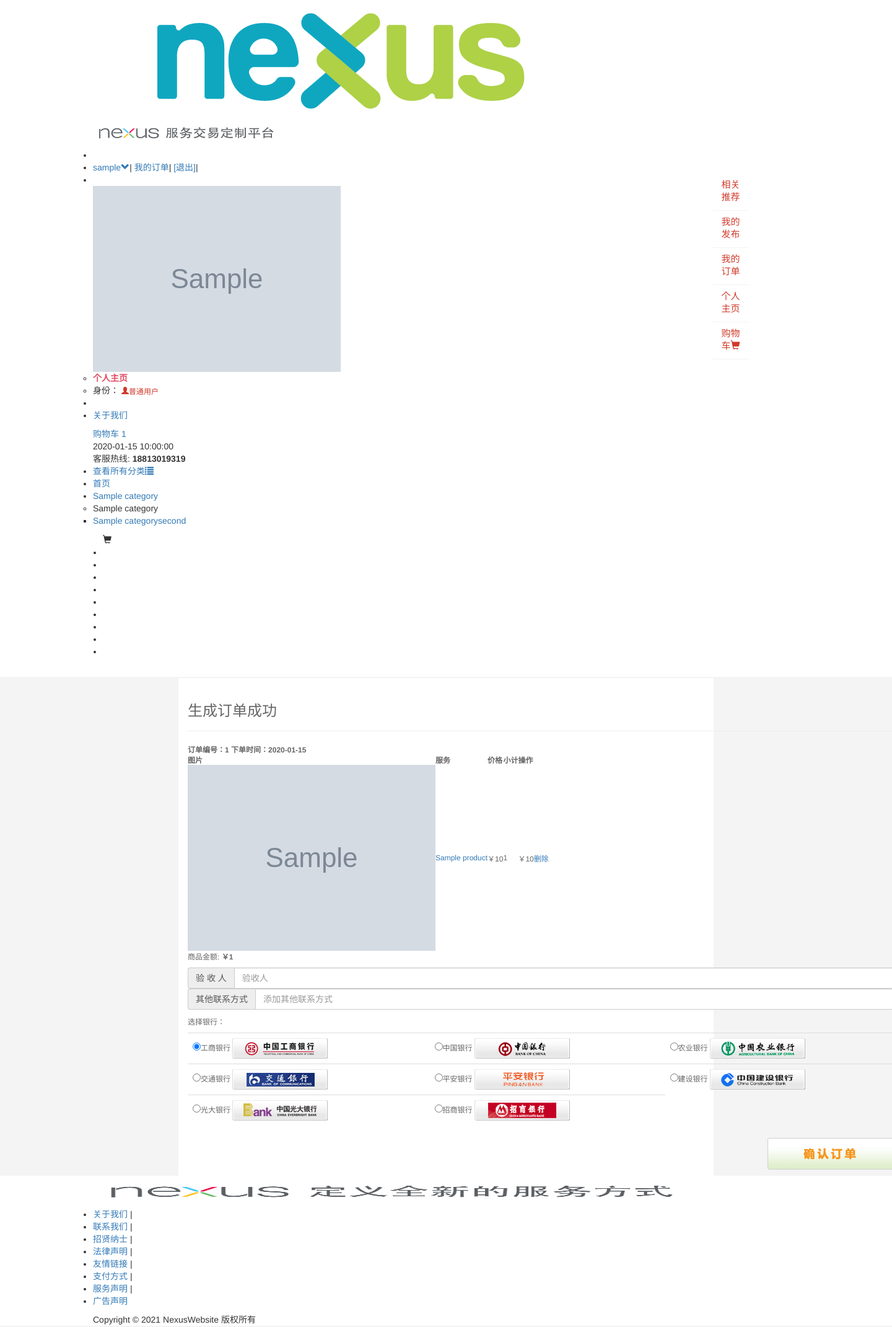
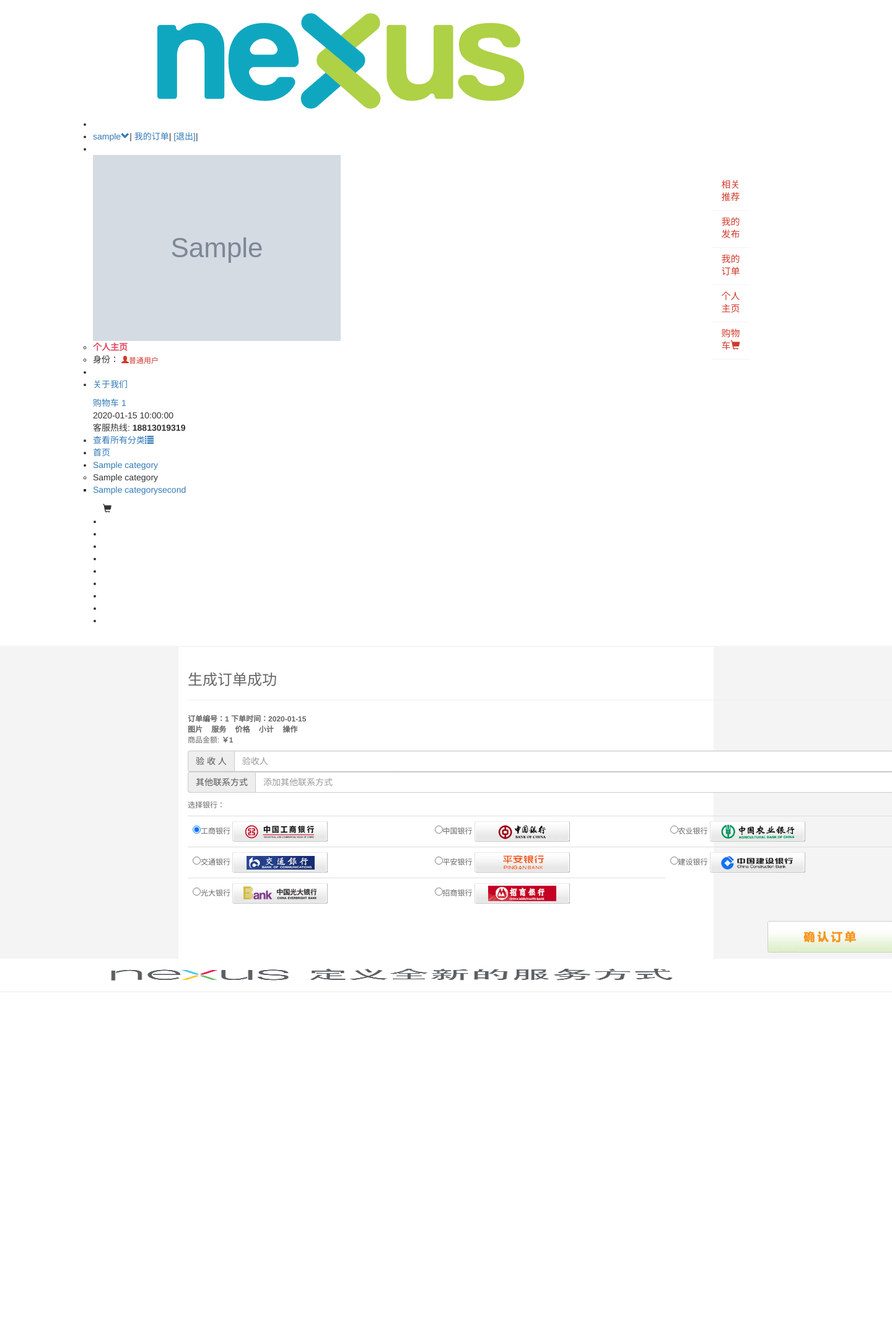
Before and after one commit to CodePlayTeam/CodePlay-Repository, a Python web app: template templates/user/order.html in a window 1440 px wide. Shown: the whole page at 62% size. After the commit the page ends 1582 px from the top, so only its background shows below. Run offline with Jinja, Linux system fonts and the light colour scheme; the template is opened without the code that fills it: most values are stand-ins (such as "Sample title", 1, 10 or a date in 2020); grey boxes marked "Sample" are stand-in pictures; lists and menus that the app fills with data are empty; some web fonts are replaced.

Commit message:
更新了界面

```diff
--- a/templates/user/base.html
+++ b/templates/user/base.html
@@ -40,12 +40,7 @@
                 </a>
             </div>
         </div>
-        <div class="span9">
-            <div class="headerAd">
-                <img src="{{ url_for('static',filename='image/r___________renleipic_01/header.jpg') }}" width="320"
-                     height="50" alt="Nexus" title="Nexus"/>
-            </div>
-        </div>
+
         {% include 'user/menu.html' %}
     </div>
 </div>
@@ -65,49 +60,7 @@
                      title="我们的优势">
             </div>
         </div>
-        <div class="span24">
-            <ul class="bottomNav">
-                <li>
-                    <a target="_blank" href="/user/about">关于我们</a>
-                    |
-                </li>
-                <li>
-                    <a>联系我们</a>
-                    |
-                </li>
-                <li>
-                    <a>招贤纳士</a>
-                    |
-                </li>
-                <li>
-                    <a>法律声明</a>
-                    |
-                </li>
-                <li>
-                    <a>友情链接</a>
-                    |
-                </li>
-                <li>
-                    <a target="_blank">支付方式</a>
-                    |
-                </li>
-<!--                <li>-->
-<!--                    <a target="_blank">配送方式</a>-->
-<!--                    |-->
-<!--                </li>-->
-                <li>
-                    <a>服务声明</a>
-                    |
-                </li>
-                <li>
-                    <a>广告声明</a>
 
-                </li>
-            </ul>
-        </div>
-        <div class="span24">
-            <div class="copyright">Copyright © 2021 NexusWebsite 版权所有</div>
-        </div>
     </div>
 </div>
 <div class="easy_nav">
--- a/templates/user/order.html
+++ b/templates/user/order.html
@@ -30,29 +30,7 @@
 						<th>小计</th>
 						<th>操作</th>
 					</tr>
-                    {% for orderItem in order.orderItems %}
-                        <tr>
-                        <td class="img_order">
-                            <img src="{{ orderItem.product.head_img }}"/>
-                        </td>
-                        <td>
-                            <a target="_blank" href="{{ url_for('product.detail',id=orderItem.product.id) }}">{{ orderItem.product.pname }}</a>
-                        </td>
-                        <td>
-                            ￥{{ orderItem.product.new_price }}
-                        </td>
-                        <td class="quantity">
-                            <input type="hidden" name="count" value="${orderItem.count }" maxlength="4" onpaste="return false;"/>
-                            {{ orderItem.count }}
-                        </td>
-                        <td>
-                            <span class="subtotal">￥{{ orderItem.sub_total }}</span>
-                        </td>
-                        <td>
-                            <a href="{{ url_for('product.deleteOrderItem',id=orderItem.id) }}" class="delete">删除</a>
-                        </td>
-                    </tr>
-                    {% endfor %}
+
 				</tbody>
 			</table>
 				<dl id="giftItems" class="hidden" style="display: none;">
```
Also changed, not shown: templates/user/login_mt.html (+1 -20 lines).
